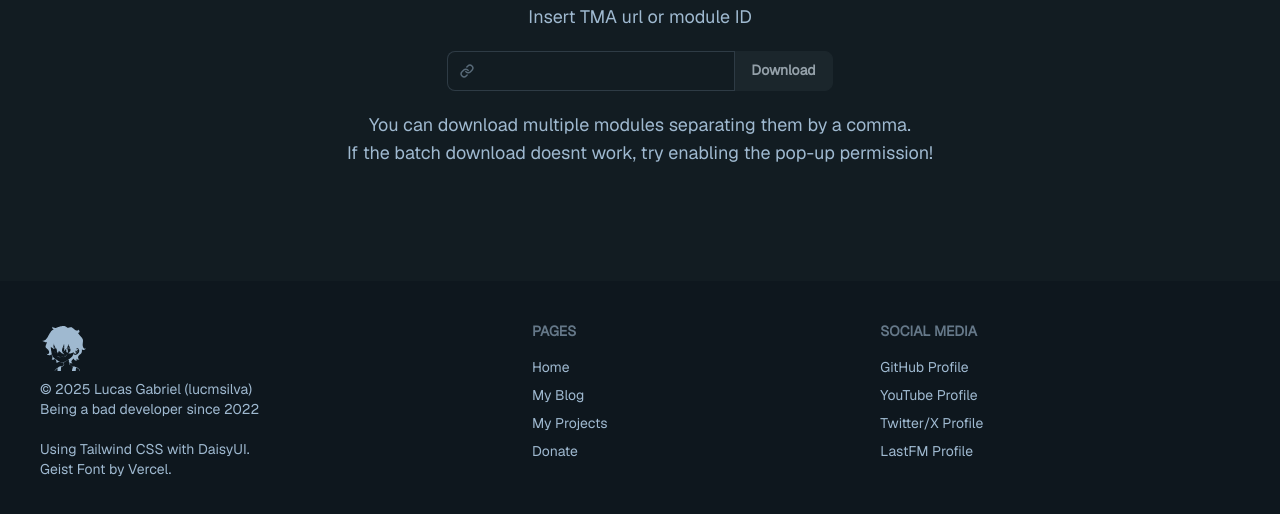
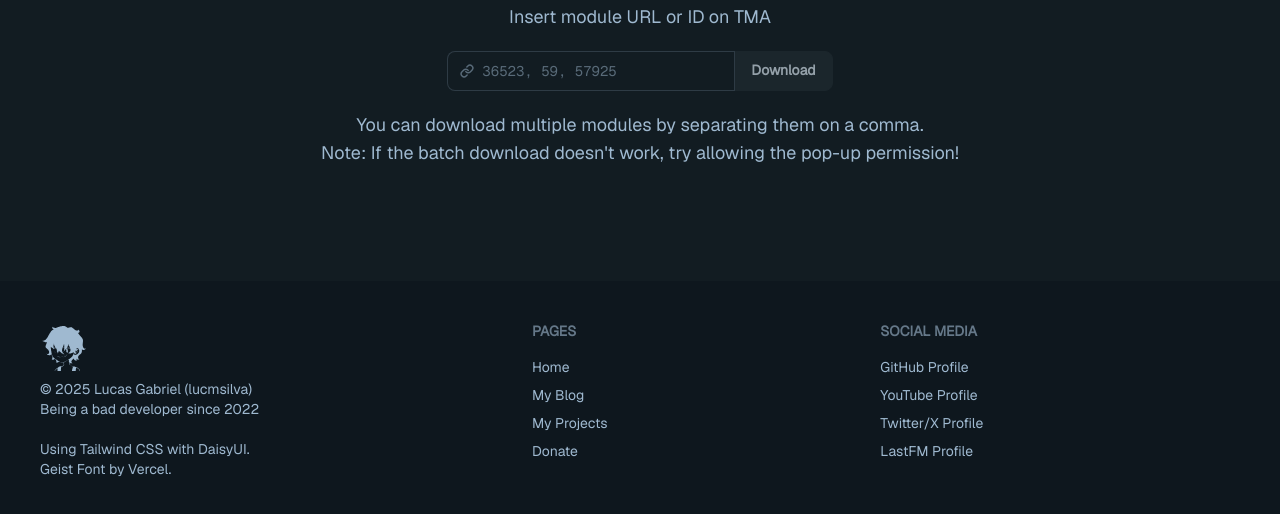
Before and after one commit to lucmsilva651/tma-downloader-html, a website: page src/index.html in a window 1280 px wide. Shown: the part 248-762 px from the top of the page. Drawn offline with nearby package versions, Linux system fonts and the light colour scheme; files that its build step writes are made by us from their sources.

Commit message:
Add placeholder + change some texts

```diff
--- a/src/index.html
+++ b/src/index.html
@@ -39,18 +39,18 @@
   <div class="px-5 py-10">
     <div class="text-center md:h-96 place-content-center text-sm md:text-lg">
       <h1 class="text-5xl py-8 md:py-3">TheModArchive Batch Downloader</h1>
-      <p>Insert TMA url or module ID</p>
+      <p>Insert module URL or ID on TMA</p>
       <div class="join py-5">
         <div>
           <label class="input join-item">
             <svg class="h-[1em] opacity-50" xmlns="http://www.w3.org/2000/svg" viewBox="0 0 24 24"><g stroke-linejoin="round" stroke-linecap="round" stroke-width="2.5" fill="none" stroke="currentColor"><path d="M10 13a5 5 0 0 0 7.54.54l3-3a5 5 0 0 0-7.07-7.07l-1.72 1.71"></path><path d="M14 11a5 5 0 0 0-7.54-.54l-3 3a5 5 0 0 0 7.07 7.07l1.71-1.71"></path></g></svg>
-            <input autocomplete="off" required class="font-mono w-60" type="url" id="url" />
+            <input autocomplete="off" placeholder="36523, 59, 57925" required class="font-mono w-60" type="url" id="url" />
           </label>
         </div>
         <button class="btn btn-neutral join-item" id="download">Download</button>
       </div>
-      <p>You can download multiple modules separating them by a comma.</p>
-      <p>If the batch download doesnt work, try enabling the pop-up permission!</p>
+      <p>You can download multiple modules by separating them on a comma.</p>
+      <p>Note: If the batch download doesn't work, try allowing the pop-up permission!</p>
     </div>
   </div>
   <footer class="footer sm:footer-horizontal bg-base-200 text-base-content p-10">
```
